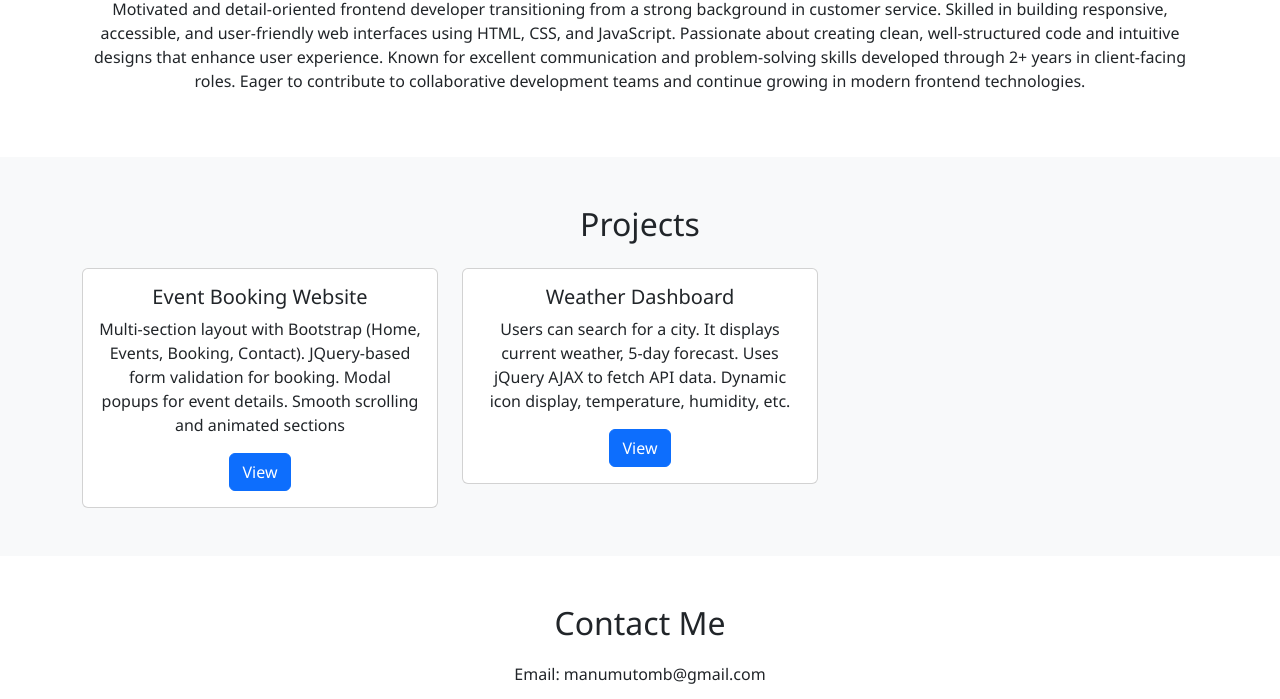
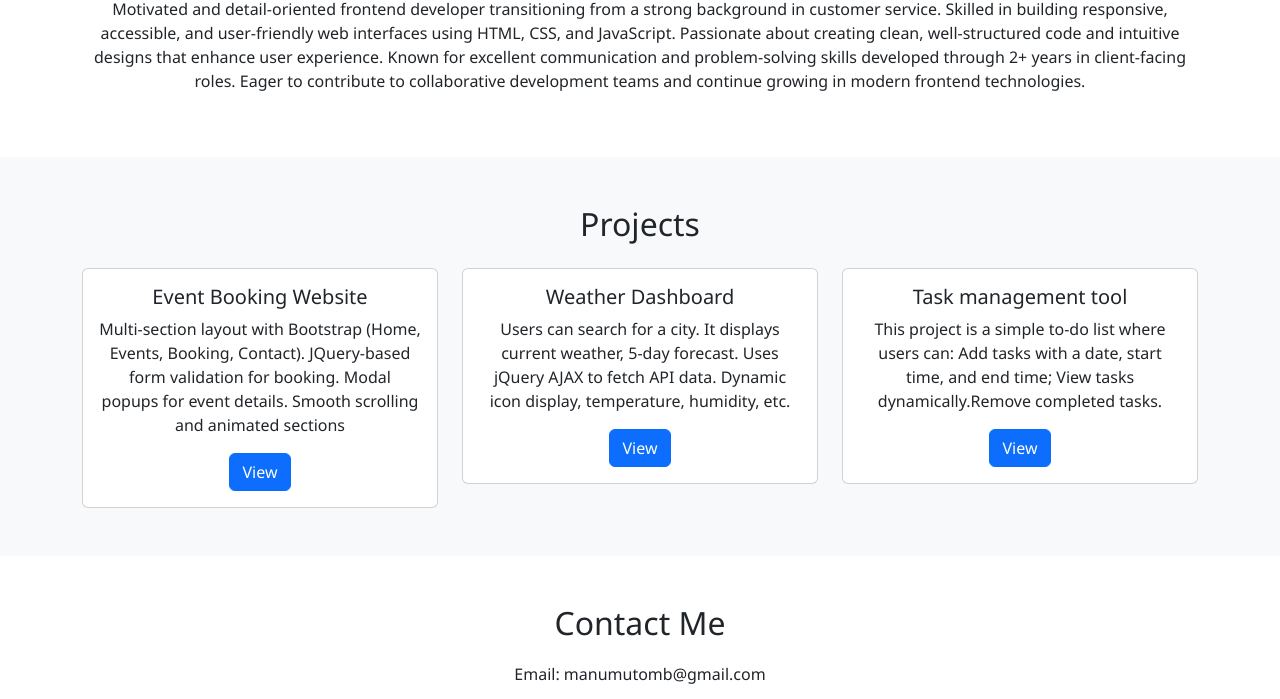
Before and after one commit to Mutomb10/My-portfolio-done, a plain HTML site: page index.html in a window 1280 px wide. Shown: the part 579-1278 px from the top of the page. Drawn offline with nearby package versions, Linux system fonts and the light colour scheme.

Commit message:
Add files via upload

```diff
--- a/index.html
+++ b/index.html
@@ -71,6 +71,16 @@
             </div>
           </div>
         </div>
+        <div class="col-md-4">
+          <div class="card">
+            <div class="card-body">
+              <h5 class="card-title">Task management tool</h5>
+              <p class="card-text">This project is a simple to-do list where users can: Add tasks with a date, start time, and end time; View tasks dynamically.Remove completed tasks.</p>
+              <a href="https://mutomb10.github.io/To-do-list-maker/" class="btn btn-primary">View</a>
+            </div>
+          </div>
+        </div>
+
       </div>
     </div>
   </section>
```
